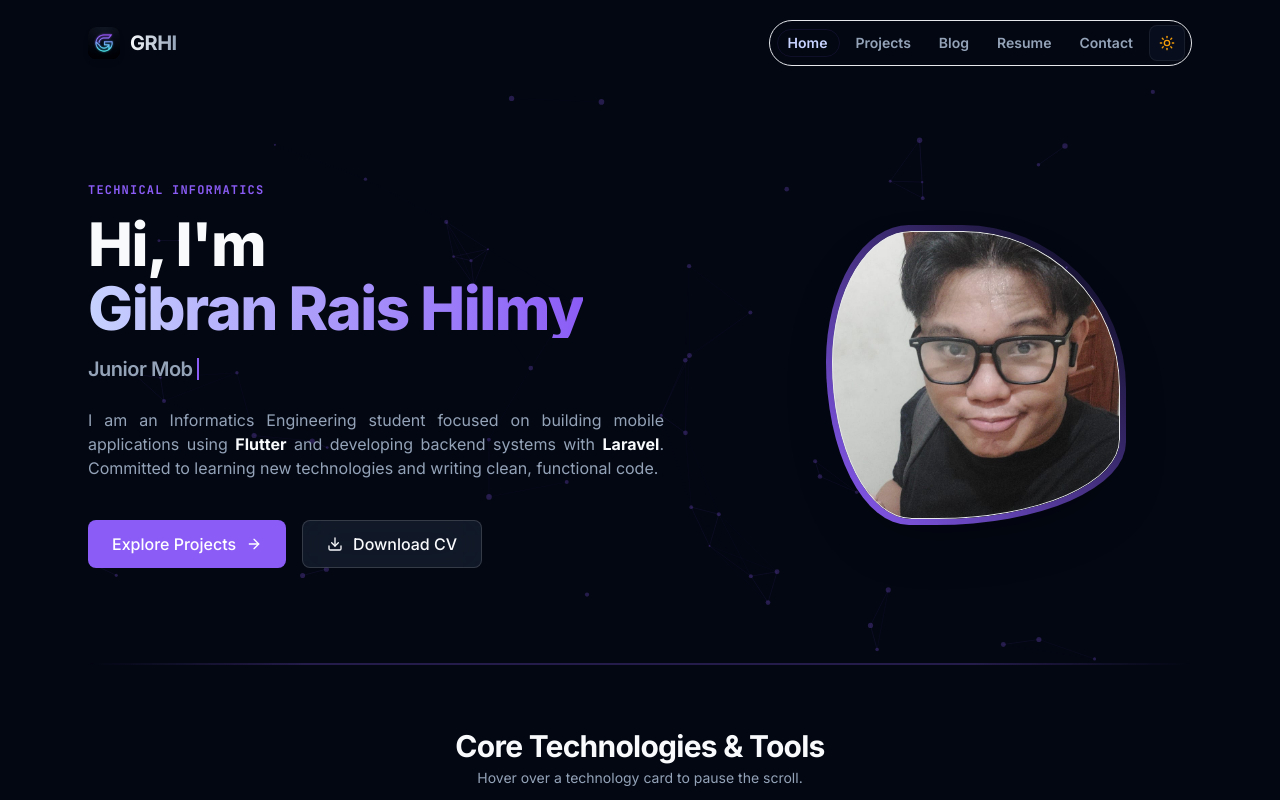
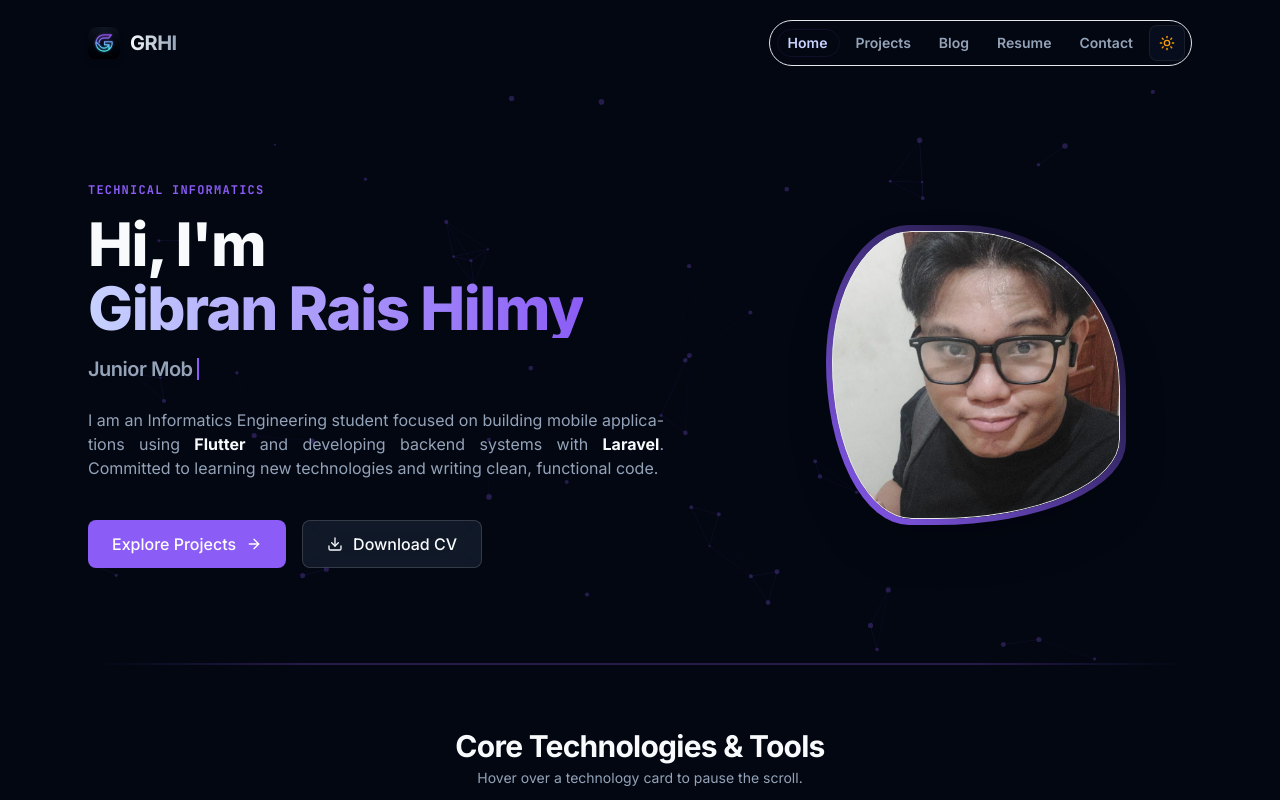
Before and after one commit to Braneee/portofolio, a Next.js app: page / in a window 1280 px wide. Shown: the top 800 px of the page. Built offline with nearby package versions, Linux system fonts and the light colour scheme.

Commit message:
fix: optimize text-justify with syllable hyphenation in globals.css

```diff
--- a/src/app/globals.css
+++ b/src/app/globals.css
@@ -183,3 +183,13 @@
   pointer-events: none;
   z-index: 10;
 }
+
+/* Optimize Justified Text with Syllable Hyphenation */
+.text-justify {
+  text-align: justify;
+  text-justify: inter-word;
+  hyphens: auto;
+  -webkit-hyphens: auto;
+  -moz-hyphens: auto;
+  -ms-hyphens: auto;
+}
```
